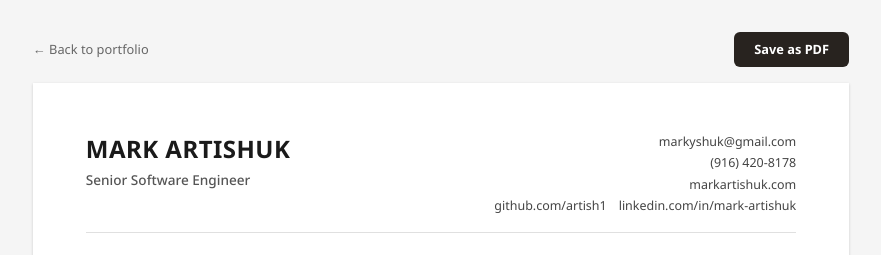
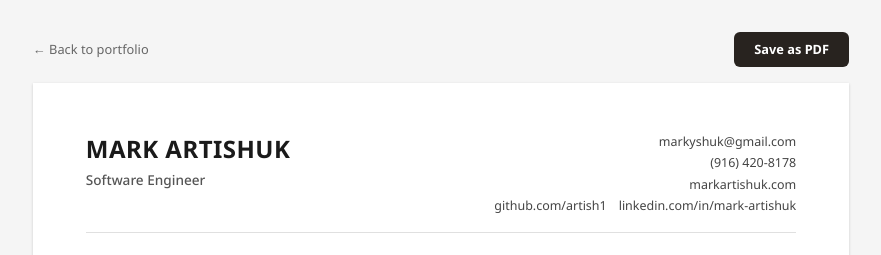
Before and after one commit to artish1/portfolio, a Next.js app: page /resume in a window 1280 px wide. Shown: the top 255 px of the page, without its empty margins (199-1080 px from the left). Built offline with nearby package versions, Linux system fonts and the light colour scheme.

Commit message:
update verbiage

```diff
--- a/app/layout.tsx
+++ b/app/layout.tsx
@@ -32,32 +32,32 @@ const LayoutContent = ({ children }: { children: React.ReactNode }) => {
       <head>
         <meta charSet='utf-8' />
         <meta name='viewport' content='width=device-width, minimum-scale=1, initial-scale=1.0' />
-        <title>Mark Artishuk - Senior Software Engineer</title>
+        <title>Mark Artishuk - Software Engineer</title>
         <meta
           name='description'
-          content='Senior Software Engineer building polished products with React, Next.js, TypeScript, and Node.js. Open to new opportunities.'
+          content='Software Engineer building polished products with React, Next.js, TypeScript, and Node.js. Open to new opportunities.'
         />
         <meta name='author' content='Mark Artishuk' />
         <meta name='robots' content='index,follow' />
         <meta name='theme-color' content='#28231F' />
 
         {/* Open Graph */}
-        <meta property='og:title' content='Mark Artishuk - Senior Software Engineer' />
+        <meta property='og:title' content='Mark Artishuk - Software Engineer' />
         <meta
           property='og:description'
-          content='Senior Software Engineer building polished products with React, Next.js, TypeScript, and Node.js. Open to new opportunities.'
+          content='Software Engineer building polished products with React, Next.js, TypeScript, and Node.js. Open to new opportunities.'
         />
         <meta property='og:type' content='website' />
         <meta property='og:url' content='https://markartishuk.com' />
         <meta property='og:image' content='https://markartishuk.com/icons/share.png' />
-        <meta property='og:site_name' content='Mark Artishuk - Senior Software Engineer' />
+        <meta property='og:site_name' content='Mark Artishuk - Software Engineer' />
 
         {/* Twitter */}
         <meta name='twitter:card' content='summary_large_image' />
-        <meta name='twitter:title' content='Mark Artishuk - Senior Software Engineer' />
+        <meta name='twitter:title' content='Mark Artishuk - Software Engineer' />
         <meta
           name='twitter:description'
-          content='Senior Software Engineer building polished products with React, Next.js, TypeScript, and Node.js. Open to new opportunities.'
+          content='Software Engineer building polished products with React, Next.js, TypeScript, and Node.js. Open to new opportunities.'
         />
         <meta name='twitter:image' content='https://markartishuk.com/icons/share.png' />
 
--- a/app/resume/page.tsx
+++ b/app/resume/page.tsx
@@ -115,7 +115,7 @@ const Resume = () => {
                   MARK ARTISHUK
                 </h1>
                 <p style={{ fontSize: '0.85rem', color: '#555', margin: '0.2rem 0 0', fontWeight: 500 }}>
-                  Senior Software Engineer
+                  Software Engineer
                 </p>
               </div>
               <div style={{ textAlign: 'right', fontSize: '0.78rem', color: '#444', lineHeight: 1.7 }}>
```
